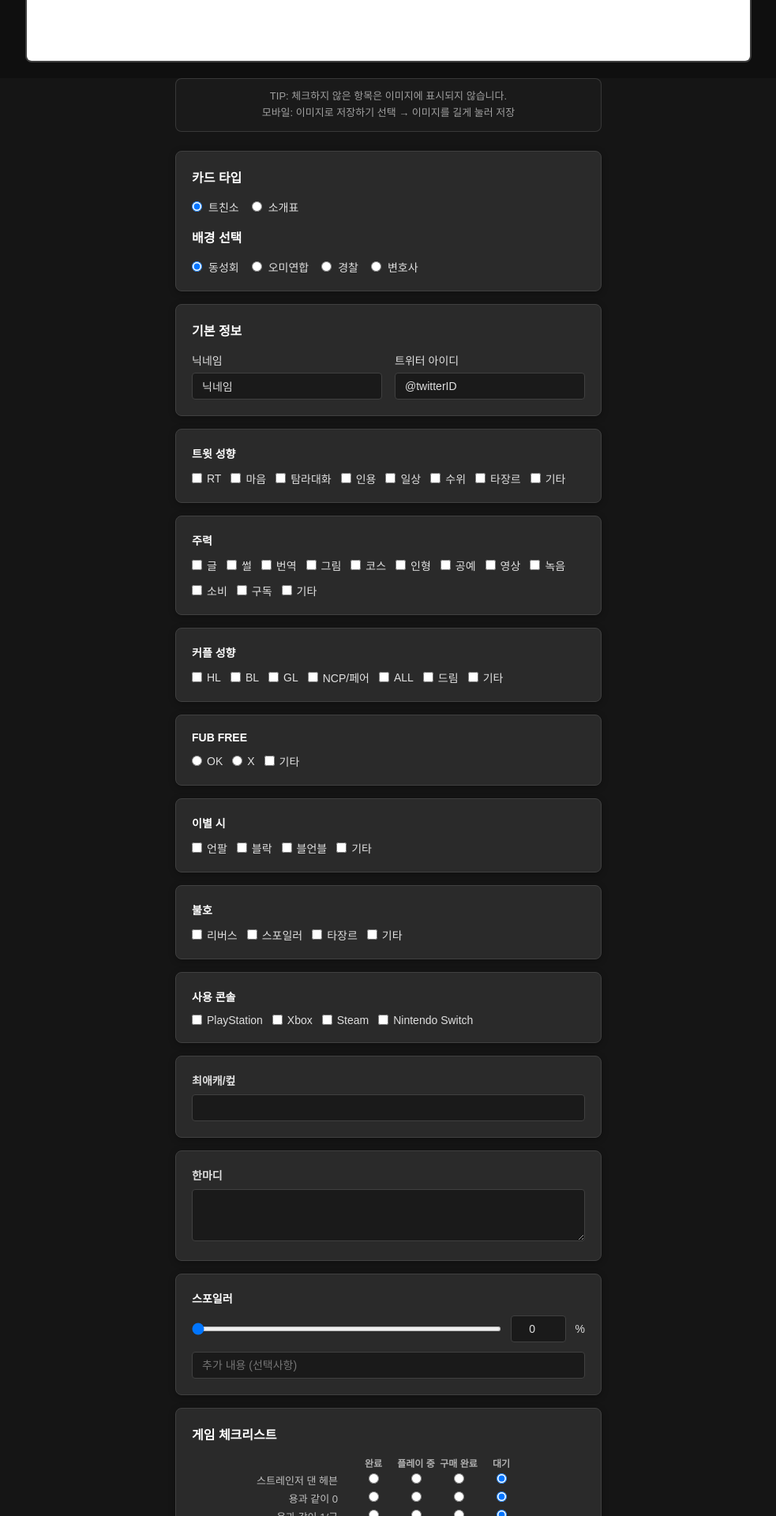
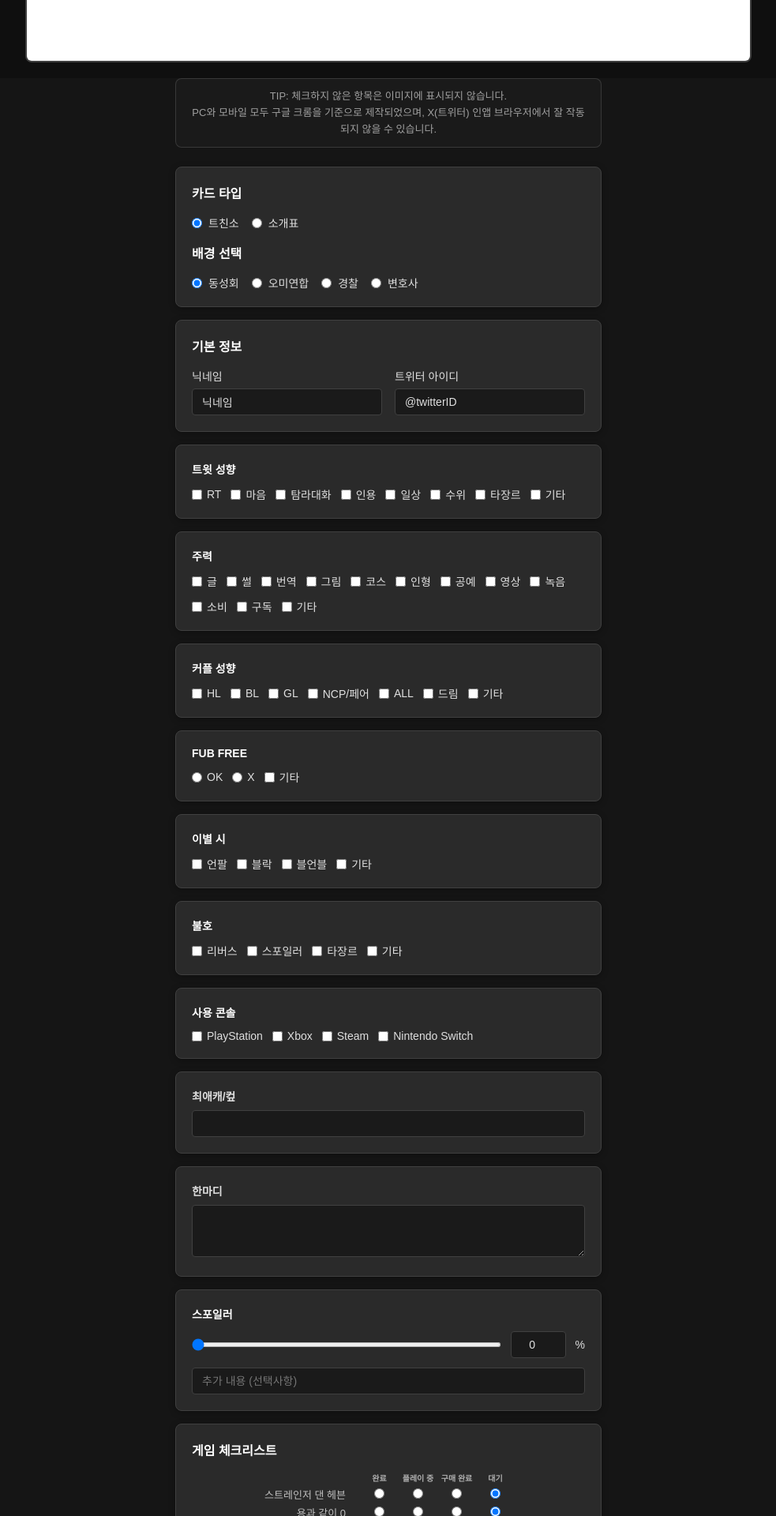
Before and after one commit to ppansuman/rgg_friend, a Next.js app: page / in a window 1280 px wide. Shown: the part 460-2380 px from the top of the page at 79% size, without its empty margins (148-1131 px from the left). Built offline with nearby package versions, Linux system fonts and the light colour scheme; a web font is replaced by a local one.

Commit message:
region 추가, 날짜표기 수정

```diff
--- a/package.json
+++ b/package.json
@@ -1,6 +1,7 @@
 {
   "name": "rgg_friend",
   "version": "0.3.4",
+  "lastUpdated": "2026.06.14",
   "private": true,
   "scripts": {
     "dev": "next dev",
--- a/pages/index.js
+++ b/pages/index.js
@@ -1,7 +1,8 @@
+// #region Functions
 import { useEffect, useRef, useState, Fragment } from 'react';
 import Head from 'next/head';
 import { parse } from 'twemoji-parser';
-import { version } from '../package.json';
+import { version, lastUpdated } from '../package.json';
 
 import {
   ROWS,
@@ -96,7 +97,6 @@ export default function Home() {
     if (saved) setSelectedBgLabelState(saved);
   }, []);
 
-  // 현재 배경 파일 결정
   const currentBg = BACKGROUNDS.find(bg => bg.type === cardType && bg.label === selectedBgLabel);
   const bgIndex = BACKGROUNDS.indexOf(currentBg);
   const [nickname, setNicknameState] = useState('닉네임');
@@ -545,14 +545,12 @@ function drawOptionRow(ctx, row, y) {
   }, []);
 
   return (
+  // #endregion
     <>
       <Head>
         <title>용스튜 트친소/소개표 생성기</title>
         <link rel="icon" href="/favicon.ico" />
-        <link
-          rel="stylesheet"
-          href="https://cdn.jsdelivr.net/gh/orioncactus/pretendard@v1.3.9/dist/web/static/pretendard.css"
-        />
+        <link rel="stylesheet" href="https://cdn.jsdelivr.net/gh/orioncactus/pretendard@v1.3.9/dist/web/static/pretendard.css" />
       </Head>
 
       <div style={{ backgroundColor: '#151515', minHeight: '100vh', color: '#e0e0e0' }}>
@@ -590,7 +588,7 @@ function drawOptionRow(ctx, row, y) {
                 TIP: 체크하지 않은 항목은 이미지에 표시되지 않습니다.
               </p>
               <p style={guideStyle}>
-              모바일: 이미지로 저장하기 선택 → 이미지를 길게 눌러 저장
+                PC와 모바일 모두 구글 크롬을 기준으로 제작되었으며, X(트위터) 인앱 브라우저에서 잘 작동되지 않을 수 있습니다.
               </p>
             </div>
 
@@ -768,18 +766,18 @@ function drawOptionRow(ctx, row, y) {
 
             <div style={cardStyle}>
               <h2 style={h2Style}>게임 체크리스트</h2>
-              <div style={{ display: 'flex', justifyContent: 'center', overflowX: 'auto'}}>
+              <div style={{ display: 'flex', justifyContent: 'center', overflowX: 'auto' }}>
                 <div
                   style={{
                     display: 'grid',
-                    gridTemplateColumns: '120px 50px 50px 50px 50px',
+                    gridTemplateColumns: '120px 45px 45px 45px 45px',
                     gap: '4px 4px',
                     alignItems: 'center',
                   }}
                 >
                   <div></div>
                   {GAME_STATES.map((state) => (
-                    <div key={state} style={{ fontWeight: '600', textAlign: 'center', fontSize: '12px', color: '#b0b0b0' }}>
+                    <div key={state} style={{ fontWeight: '600', textAlign: 'center', fontSize: '10px', color: '#b0b0b0' }}>
                       {GAME_STATE_LABELS[state]}
                     </div>
                   ))}
@@ -844,7 +842,7 @@ function drawOptionRow(ctx, row, y) {
               모든 설정 해제하기
             </button>
 
-            <div style={{ textAlign: 'center'}}></div>
+            <div style={{ textAlign: 'center' }}></div>
           </div>
         </div>
 
@@ -877,7 +875,7 @@ function drawOptionRow(ctx, row, y) {
             마지마코 / 이시오다 / 하루카를 그려주시면 제작자가 기뻐합니다...💕
           </div>
 
-          <div style={footerTextStyle}>
+          <div style={{ ...footerTextStyle, padding: '0 16px' }}>
             <div style={{ marginBottom: '8px' }}>
               본 사이트는 용과 같이(Like a Dragon) 시리즈의 팬이 개인적으로 제작한 비상업적 트친소 및 소개표 생성기입니다.
             </div>
@@ -888,7 +886,7 @@ function drawOptionRow(ctx, row, y) {
               용과 같이 시리즈 및 관련 소재의 저작권은 © RGG Studio / SEGA에 있습니다.
             </div>
             <div style={{ paddingTop: '12px' }}>
-              v{version} · Last Updated: 2026.06.13</div>
+              v{version} · Last Updated: {lastUpdated}</div>
           </div>
         </div>
       </div>
```
Lines whose indentation alone changed are shown as unchanged.
